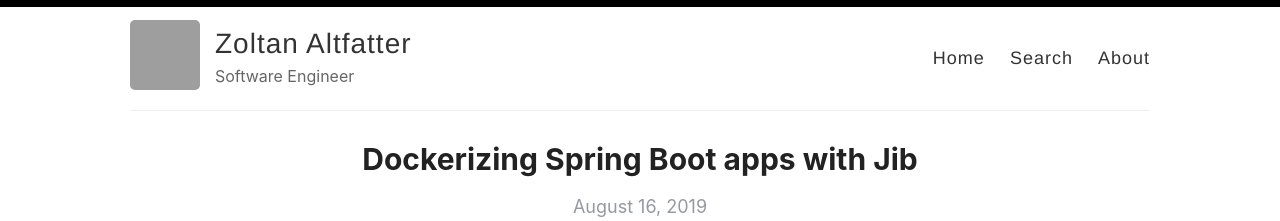
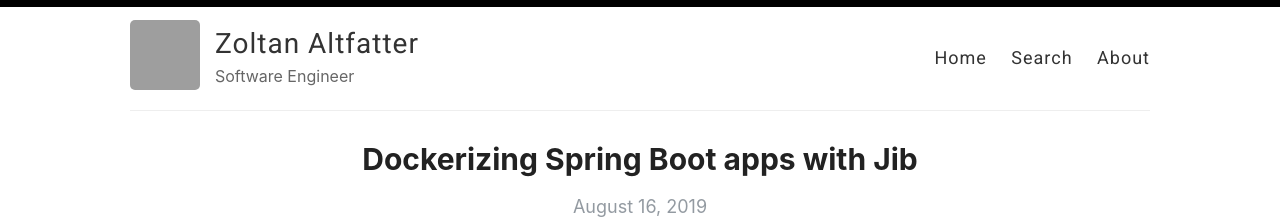
Before and after one commit to altfatterz/altfatterz.github.io, a Jekyll site: the page built from index.html, in a window 1280 px wide. Shown: the top 221 px of the page. Built offline with Jekyll 4.4.1, drawn with Linux system fonts in a browser that asks for light colours; the list of posts is cut into pages by our own code; grey boxes are pictures that could not be loaded.

Commit message:
setup google web font

```diff
--- a/_layouts/default.html
+++ b/_layouts/default.html
@@ -11,6 +11,7 @@
 
   <meta name="theme-color" content="#000000">
   <link rel="icon" type="image/png" sizes="32x32" href="{{ site.baseurl }}/images/favicon-32x32.png">
+  <link href="https://fonts.googleapis.com/css?family=Roboto+Mono|Roboto+Slab:300|Roboto:500" rel="stylesheet">
 </head>
 
 <body>
--- a/_sass/_variables.scss
+++ b/_sass/_variables.scss
@@ -15,9 +15,9 @@
 $white: #fff;
 
 // Font stacks
-$helvetica: Helvetica, Arial, sans-serif;
-$helveticaNeue: "Helvetica Neue", Helvetica, Arial, sans-serif;
-$georgia: Georgia, serif;
+$Serif: 'Roboto Slab', serif;
+$SansSerif: 'Roboto', sans-serif;
+$Monospace: 'Roboto Mono', monospace;
 
 // Mobile breakpoints
 @mixin mobile {
--- a/style.scss
+++ b/style.scss
@@ -287,7 +287,7 @@
   margin: 0;
   color: $darkGray;
   cursor: pointer;
-  font-family: $helveticaNeue;
+  font-family: $SansSerif;
   font-weight: 300;
   font-size: 28px;
   letter-spacing: 1px;
@@ -306,7 +306,7 @@
 nav {
   float: right;
   margin-top: 23px; // @TODO: Vertically middle align
-  font-family: $helveticaNeue;
+  font-family: $SansSerif;
   font-size: 18px;
 
   @include mobile {
```
Also changed, not shown: fonts/EBGaramond-Regular.ttf (deleted), fonts/aramisi.ttf (deleted).
